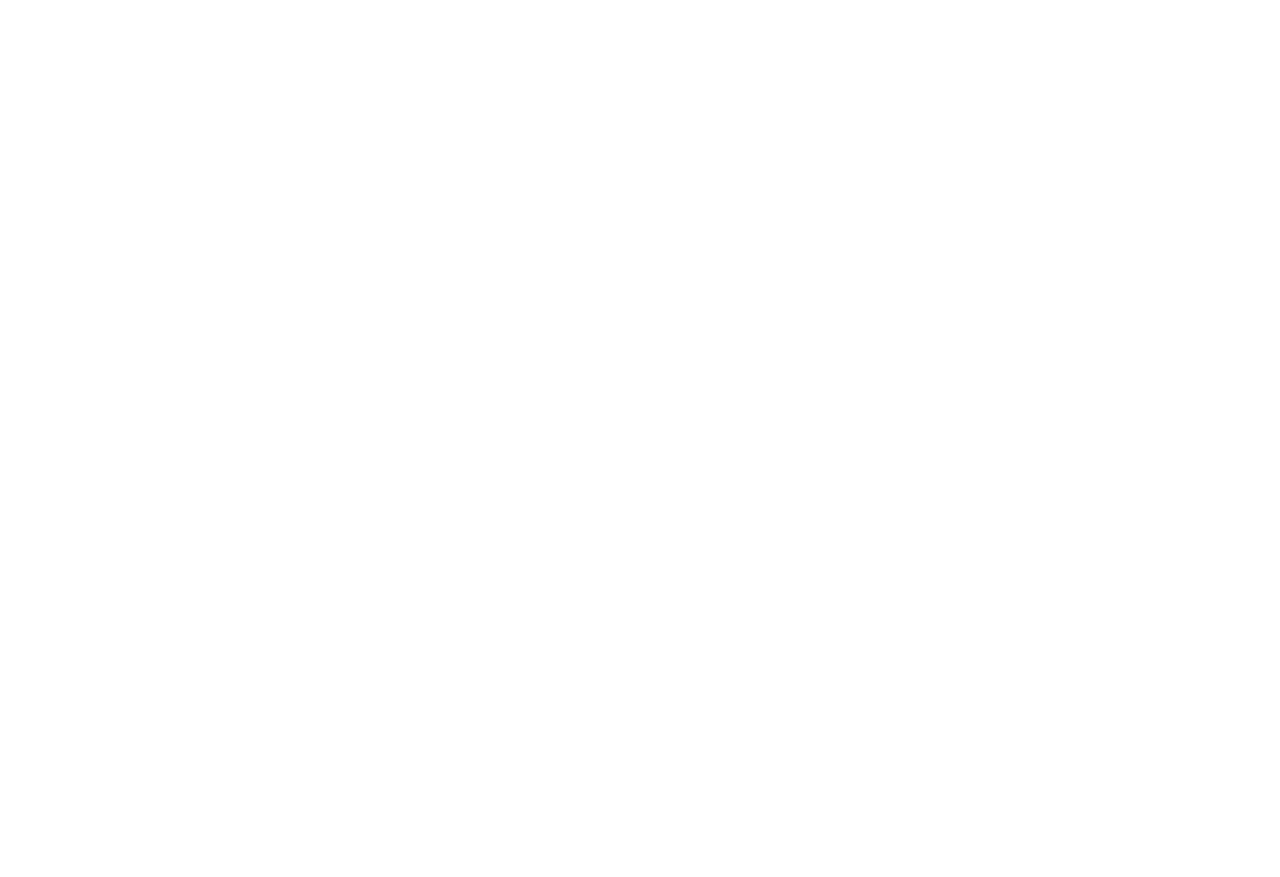
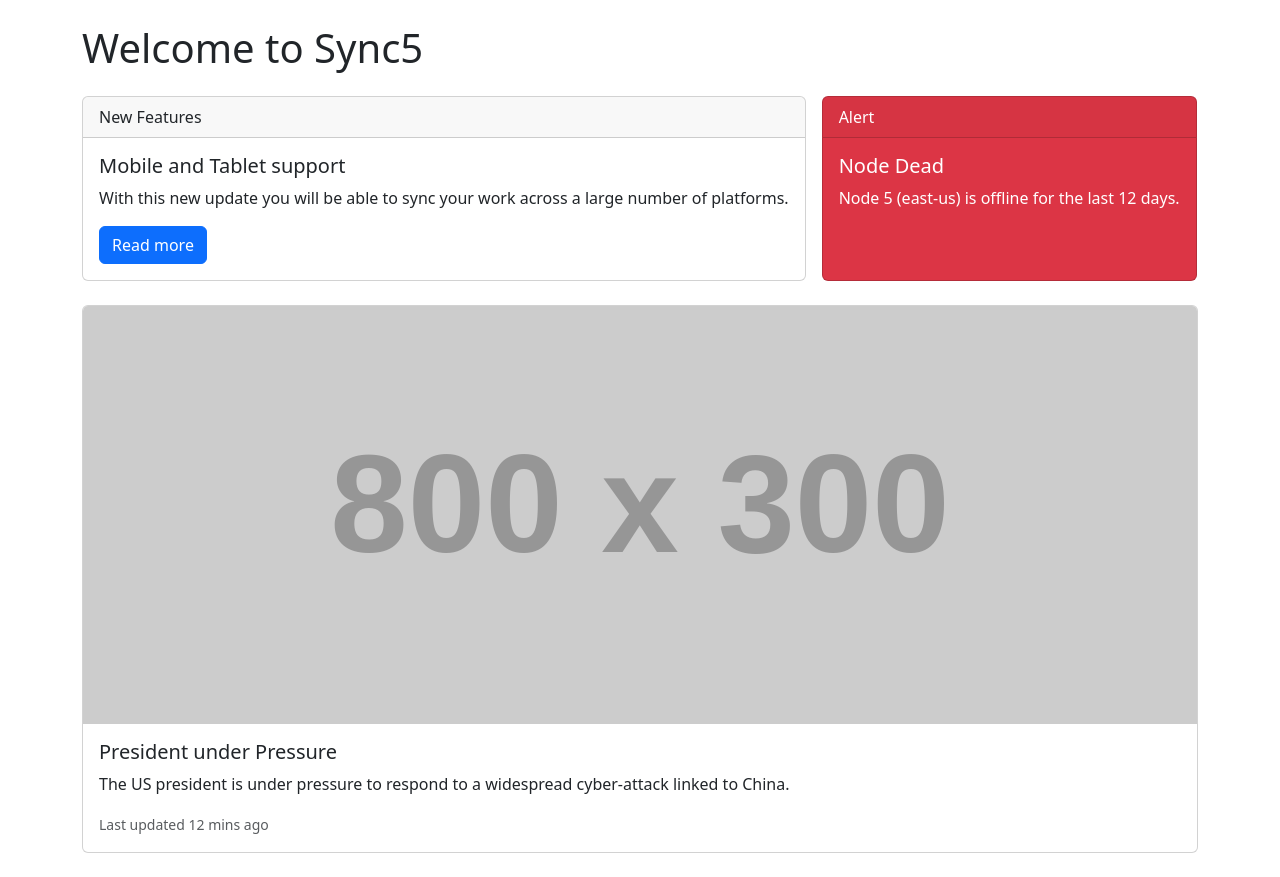
Before and after one commit to acciojob/bootstrap-card-Anandmohan7, a website: page main.html in a window 1280 px wide. Before the commit the page ends 800 px from the top, so only its background shows below. Drawn offline with nearby package versions, Linux system fonts and the light colour scheme; placeholder pictures from the web are drawn by us.

Commit message:
created a submission

```diff
--- a/main.html
+++ b/main.html
@@ -1,16 +1,51 @@
 <!DOCTYPE html>
+<html lang="en">
+<head>
+  <meta charset="UTF-8" />
+  <meta name="viewport" content="width=device-width, initial-scale=1.0" />
+  <title>Sync5 Dashboard</title>
+  <link href="https://cdn.jsdelivr.net/npm/bootstrap@5.3.0/dist/css/bootstrap.min.css" rel="stylesheet">
+</head>
+<body class="p-4">
 
-<html>
+  <div class="container">
+    <h1 class="mb-4">Welcome to Sync5</h1>
 
-<head>
-	<link rel="stylesheet" href="styles.css">
-</head>
+    <div class="card-deck d-flex gap-3 flex-wrap">
+      <!-- New Features Card -->
+      <div class="card">
+        <div class="card-header">
+          New Features
+        </div>
+        <div class="card-body">
+          <h5 class="card-title">Mobile and Tablet support</h5>
+          <p class="card-text">With this new update you will be able to sync your work across a large number of platforms.</p>
+          <a href="#" class="btn btn-primary">Read more</a>
+        </div>
+      </div>
 
-<body>
-	<!-- the entire body must be written by student -->
-    <script type="text/javascript" src="./script.js">
-</script>
+      <!-- Alert Card -->
+      <div class="card bg-danger text-white">
+        <div class="card-header">
+          Alert
+        </div>
+        <div class="card-body">
+          <h5 class="card-title">Node Dead</h5>
+          <p class="card-text">Node 5 (east-us) is offline for the last 12 days.</p>
+        </div>
+      </div>
+    </div>
+
+    <!-- News Card -->
+    <div class="card mt-4">
+      <img class="card-img-top" src="https://via.placeholder.com/800x300.png?text=Underwater+Scene" alt="Underwater image">
+      <div class="card-body">
+        <h5 class="card-title">President under Pressure</h5>
+        <p class="card-text">The US president is under pressure to respond to a widespread cyber-attack linked to China.</p>
+        <p class="card-text"><small class="text-muted">Last updated 12 mins ago</small></p>
+      </div>
+    </div>
+  </div>
 
 </body>
-
 </html>
```
